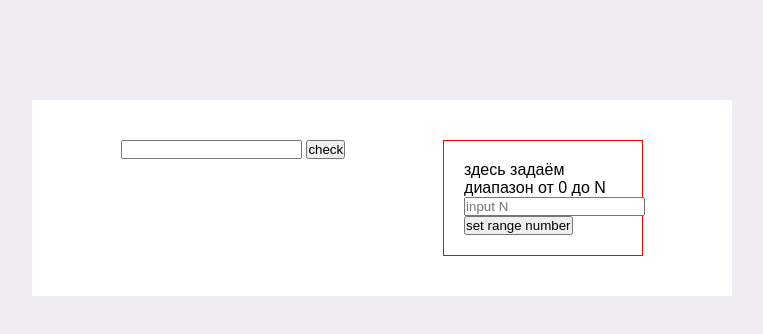
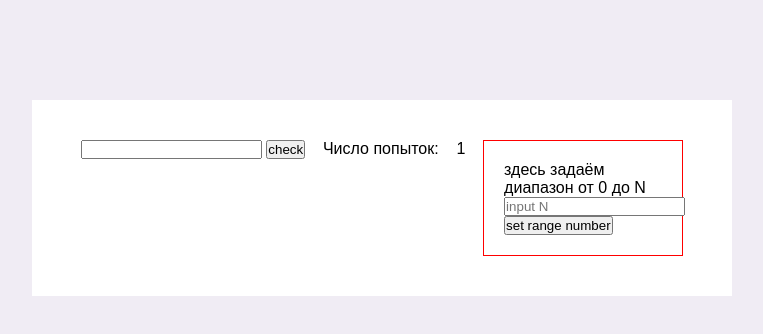
Before and after one commit to Yury-Odinson/NumbleRumble, a plain HTML site: page index.html in a window 1280 px wide. Both pictures are taken after a click on the button "check". Shown: the whole page, without its empty margins (258-1021 px from the left). Drawn offline with Linux system fonts and the light colour scheme.

Commit message:
feat: attempt counter

```diff
--- a/index.html
+++ b/index.html
@@ -17,6 +17,11 @@
             <input type="number" id="inputNumber">
             <button id="buttonCheck">check</button>
         </label>
+
+        <span>Число попыток:</span>
+        <span id="attemptCounter"></span>
+
+
         <label style="padding: 20px; width: 200px; border: 1px solid red;">
             <span>здесь задаём диапазон от 0 до N</span>
             <input type="number" id="inputSetN" placeholder="input N">
--- a/src/js/constants.js
+++ b/src/js/constants.js
@@ -2,3 +2,4 @@ export const inputNumber = document.getElementById("inputNumber");
 export const buttonCheck = document.getElementById("buttonCheck");
 export const inputSetN = document.getElementById("inputSetN");
 export const buttonSetN = document.getElementById("buttonSetN");
+export const attemptCounter = document.getElementById("attemptCounter");
--- a/src/js/index.js
+++ b/src/js/index.js
@@ -1,4 +1,4 @@
-import { buttonCheck, inputNumber, inputSetN } from "./constants.js";
+import { attemptCounter, buttonCheck, inputNumber, inputSetN } from "./constants.js";
 
 // random number
 let number = Math.floor(Math.random() * 100) + 1;
@@ -15,8 +15,9 @@ inputNumber.onchange = (e) => {
     }
 }
 
-buttonCheck.onclick = (e) => {
-    if (e.target.value == number) {
+buttonCheck.onclick = () => {
+    attemptCounter.textContent = count + 1
+    if (inputNumber.value == number) {
         return console.log("YEP!");
     } else {
         getHelp();
```
